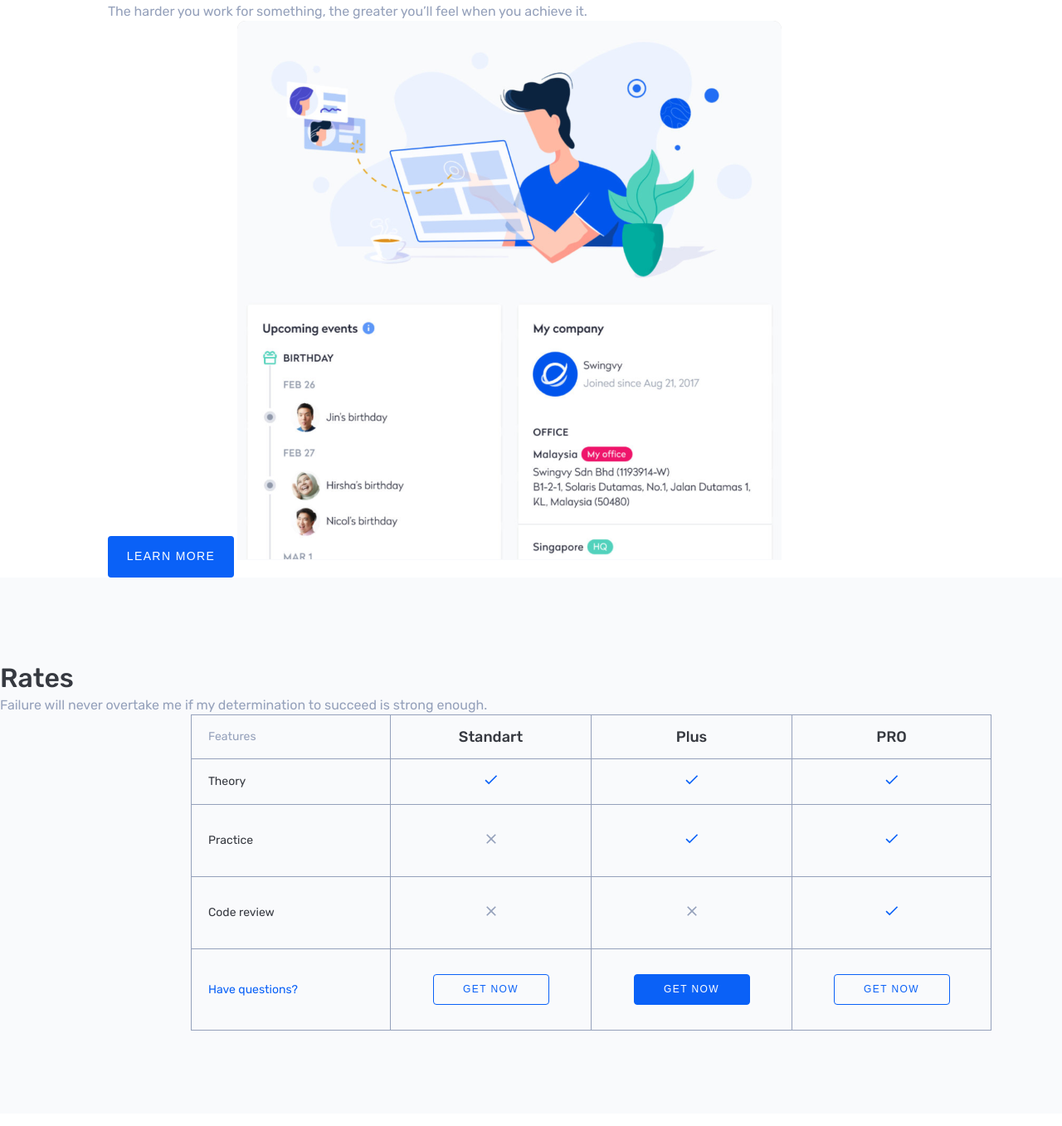
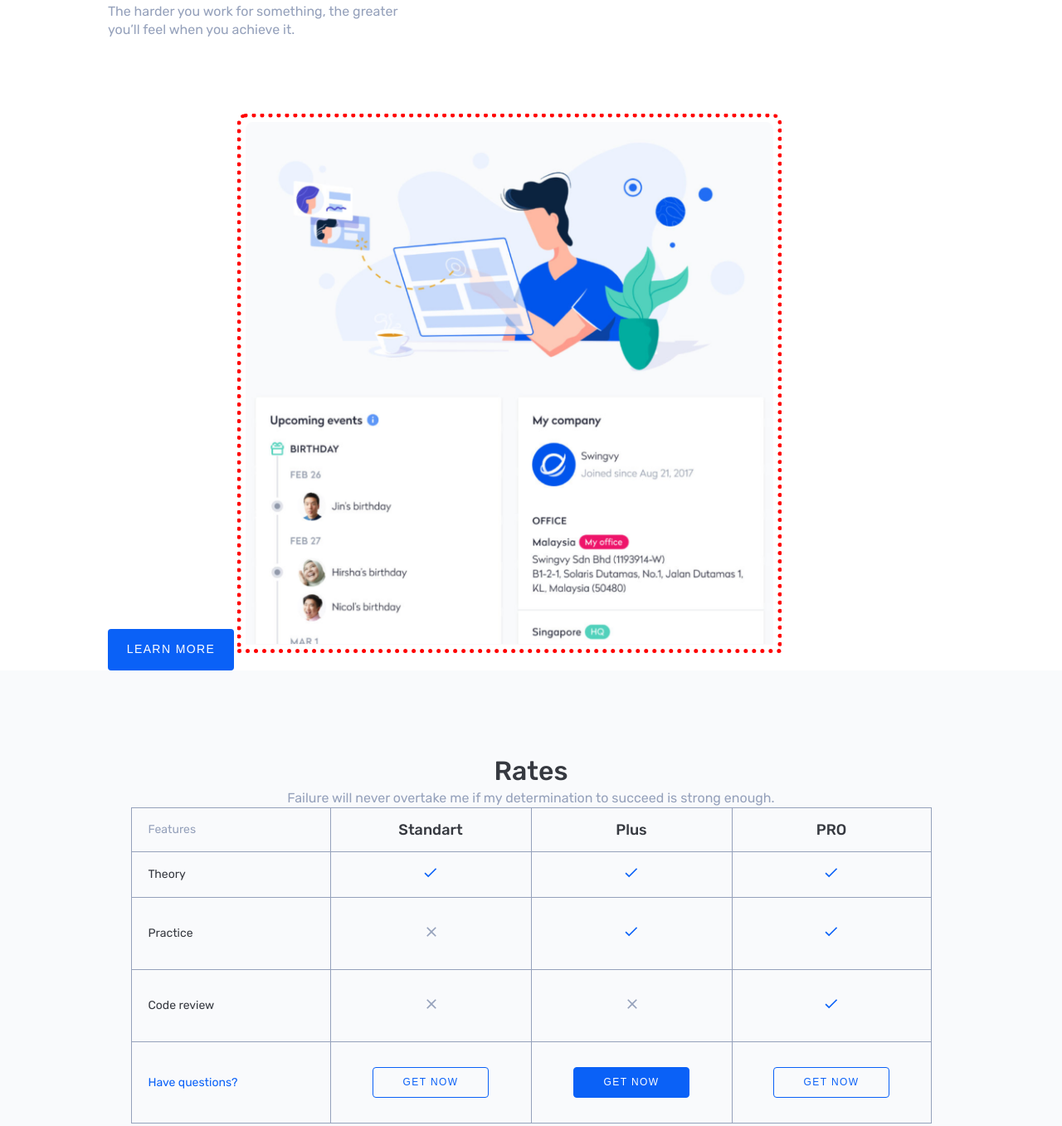
Before and after one commit to VladTca/precourse-html-dz, a plain HTML site: page index.html in a window 1280 px wide. Shown: the part 306-1663 px from the top of the page at 83% size. Drawn offline with Linux system fonts and the light colour scheme.

Commit message:
les1 style radio&&checkbox minor fixes

```diff
--- a/style.css
+++ b/style.css
@@ -59,17 +59,29 @@ section {
   margin-bottom: 30px;
   width: 459px;
 }
-.main.text {
+.main .text {
   margin-bottom: 40px;
+}
+h1 + p {
   width: 380px;
 }
 .main-img {
   width: 656px;
   height: 650px;
   border-radius: 10px 10px 0 0;
-  background: lightgray 50% / cover no-repeat;
+  border: 5px dotted red;
+  display: inline;
+  padding: 5px 5px 5px 5px;
+  margin-right: 130px;
+  margin-top: 50px;
+
+  }
+.rates-section h2 {
+  text-align: center;
 }
-
+.rates-section p {
+  text-align: center;
+}
 .text {
   color: #95a1bb;
   font-size: 16px;
@@ -138,7 +150,7 @@ textarea {
   min-height: 80px;
   resize: none;
 }
-form.button {
+form .button {
   width: 100%;
 }
 .title {
@@ -147,12 +159,13 @@ form.button {
   font-weight: 500;
   line-height: 43px; /* 134.375% */
 }
-.rates-section.title {
+.rates-section .title {
 
 }
 .table {
   border-collapse: collapse;
-  margin-left: 230px;
+  margin-left: auto;
+  margin-right: auto;
 }
 th,
 td {
@@ -208,13 +221,17 @@ td {
 .create-account-section {
   padding-bottom: 100px;
   padding-top: 100px;
+
 }
-.create-account-section.title {
+.create-account-section .title {
   margin-bottom: 50px;
+  width: 385px;
+
 }
-.create-account-section.text {
+.create-account-section .text {
   margin-bottom: 40px;
   width: 500px;
+  text-align: justify;
 }
 .list {
 }
@@ -227,6 +244,7 @@ td {
 form {
   width: 100%;
   max-width: 500px;
+
 }
 select {
   background: url(./assets/images/Arrow-down.svg) no-repeat right 15px top 50%;
```
Also changed, not shown: index.html (+5 -2 lines).
